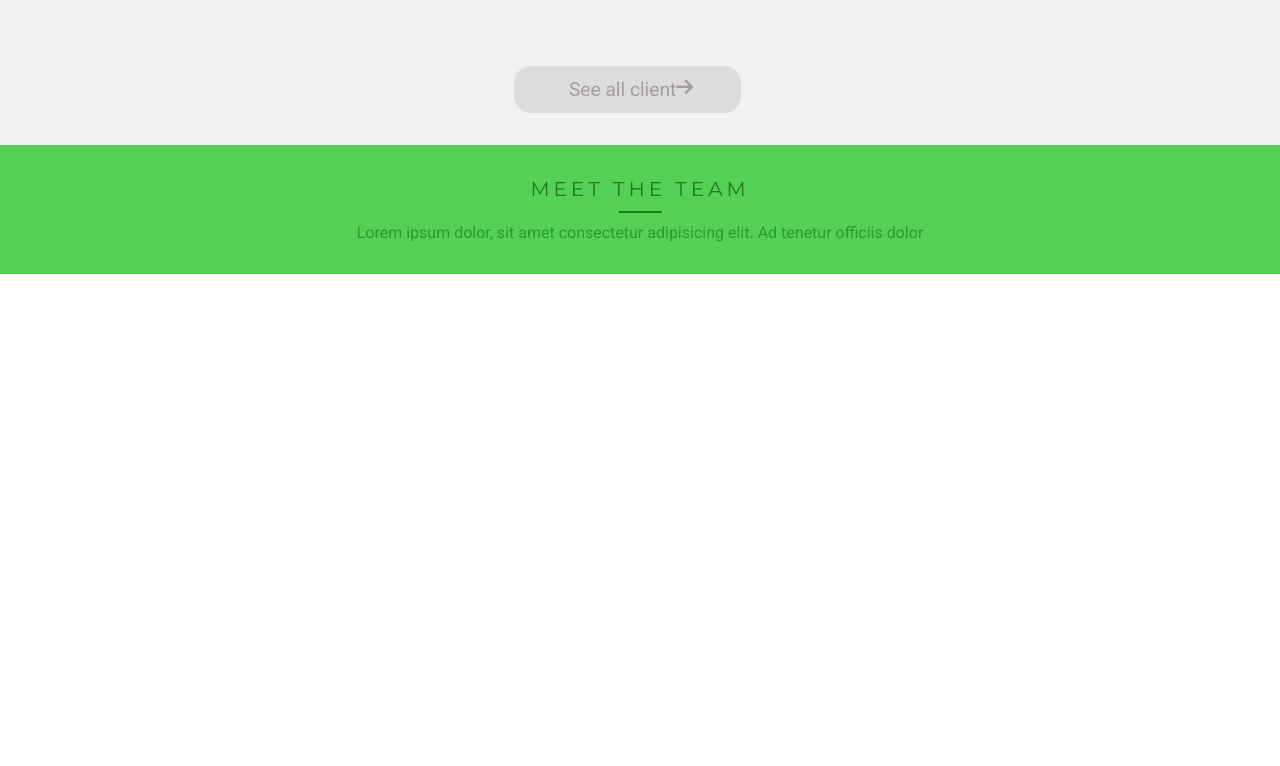
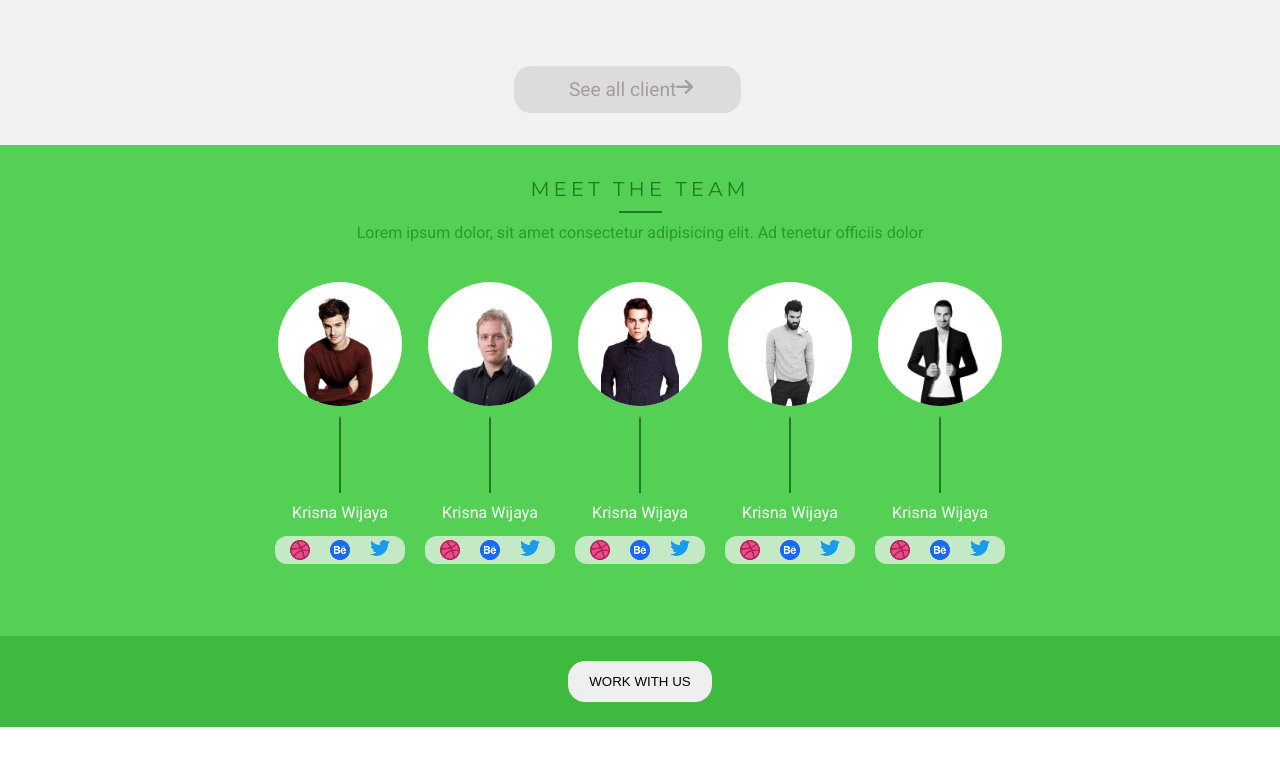
Before and after one commit to herobaku/switch, a plain HTML site: page index.htm in a window 1280 px wide. Shown: the part 2717-3483 px from the top of the page. Before the commit the page ends 2991 px from the top, so only its background shows below. Drawn offline with Linux system fonts and the light colour scheme.

```diff
--- a/css/style.css
+++ b/css/style.css
@@ -257,6 +257,81 @@ main>section {
     text-align: left;
 }
 
+footer {
+    height: 100vh;
+}
+
+.meet-flex {
+    padding: 20px 0;
+    display: flex;
+    justify-content: center;
+    align-items: center;
+    flex-direction: column;
+}
+
+.meet-flex h6 {
+    color: var(--white);
+    margin-bottom: 14px;
+}
+
+.meet {
+    padding: 20px 10px;
+    display: flex;
+    align-items: center;
+    flex-direction: column;
+}
+
+.meet span {
+    width: 124px;
+    height: 124px;
+    border-radius: 50%;
+    background: var(--white);
+    overflow: hidden;
+}
+
+.meet span img {
+    object-fit: cover;
+    height: 100%;
+    padding-top: 15px;
+}
+
+.meet hr {
+    width: 2px;
+    height: 77px;
+    background: #1f7b1f;
+}
+
+.social {
+    display: flex;
+    background: #c5e9c5;
+    padding: 4px 5px;
+    border-radius: 12px;
+    align-items: center;
+}
+
+.sprite { background: url('../image/sprite.png') no-repeat top left; width: 20px; height: 20px; margin: 0 10px; }
+.sprite.twitter { background-position: 0 0; }
+.sprite.behance { background-position: -25px 0; }
+.sprite.dribble { background-position: -50px 0; }
+
+.section {
+    background: #3eba3e;
+    padding: 25px 0;
+}
+
+.section div {
+    display: flex;
+    justify-content: center;
+    align-items: center;
+}
+
+.section div button {
+    border: 0;
+    text-transform: uppercase;
+    padding: 13px 21px;
+    border-radius: 17px;
+}
+
 @media only screen and (min-width: 768px) {
     header {
         padding: 10px 30px;
@@ -311,4 +386,11 @@ main>section {
     .button_work {
         padding-top: 28px;
     }
+    .meet-flex {
+        padding: 20px 0;
+        flex-direction: row;
+    }
+    .meet {
+        padding: 20px 10px;
+    }
 }
--- a/index.htm
+++ b/index.htm
@@ -139,7 +139,62 @@
             <h2>Meet the team</h2>
             <hr />
             <h6>Lorem ipsum dolor, sit amet consectetur adipisicing elit. Ad tenetur officiis dolor</h6>
+            <div class="meet-flex">
+                <div class="meet">
+                    <span><img src="image/team/1.png" alt=""></span>
+                    <hr />
+                    <h6>Krisna Wijaya</h6>
+                    <div class="social">
+                        <div class='sprite twitter'></div>
+                        <div class='sprite behance'></div>
+                        <div class='sprite dribble'></div>
+                    </div>
+                </div>
+                <div class="meet">
+                    <span><img src="image/team/2.png" alt=""></span>
+                    <hr />
+                    <h6>Krisna Wijaya</h6>
+                    <div class="social">
+                        <div class='sprite twitter'></div>
+                        <div class='sprite behance'></div>
+                        <div class='sprite dribble'></div>
+                    </div>
+                </div>
+                <div class="meet">
+                    <span><img src="image/team/3.png" alt=""></span>
+                    <hr />
+                    <h6>Krisna Wijaya</h6>
+                    <div class="social">
+                        <div class='sprite twitter'></div>
+                        <div class='sprite behance'></div>
+                        <div class='sprite dribble'></div>
+                    </div>
+                </div>
+                <div class="meet">
+                    <span><img src="image/team/4.png" alt=""></span>
+                    <hr />
+                    <h6>Krisna Wijaya</h6>
+                    <div class="social">
+                        <div class='sprite twitter'></div>
+                        <div class='sprite behance'></div>
+                        <div class='sprite dribble'></div>
+                    </div>
+                </div>
+                <div class="meet">
+                    <span><img src="image/team/5.png" alt=""></span>
+                    <hr />
+                    <h6>Krisna Wijaya</h6>
+                    <div class="social">
+                        <div class='sprite twitter'></div>
+                        <div class='sprite behance'></div>
+                        <div class='sprite dribble'></div>
+                    </div>
+                </div>
+            </div>
         </section>
+        <div class="section">
+            <div><button>Work with us</button></div>
+        </div>
     </main>
     <footer></footer>
     <script src="https://kit.fontawesome.com/dc9898e67b.js" crossorigin="anonymous"></script>
```
Also changed, not shown: image/sprite.png (added), image/team/1.png (added), image/team/2.png (added), image/team/3.png (added), image/team/4.png (added), image/team/5.png (added).
